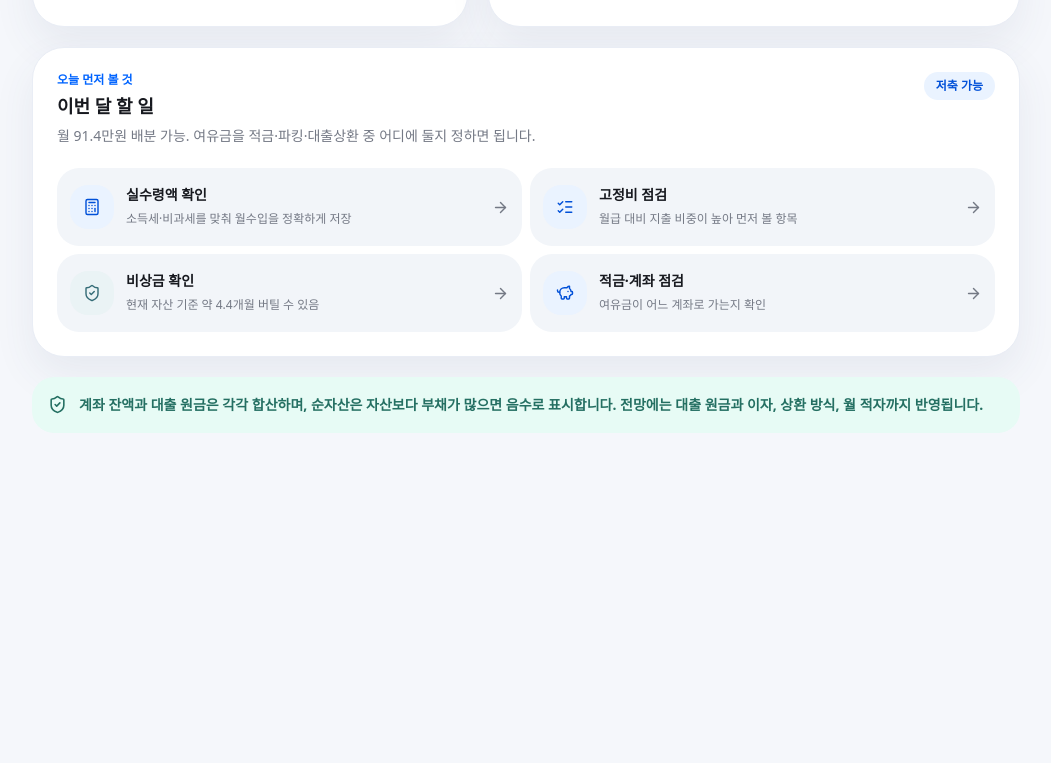
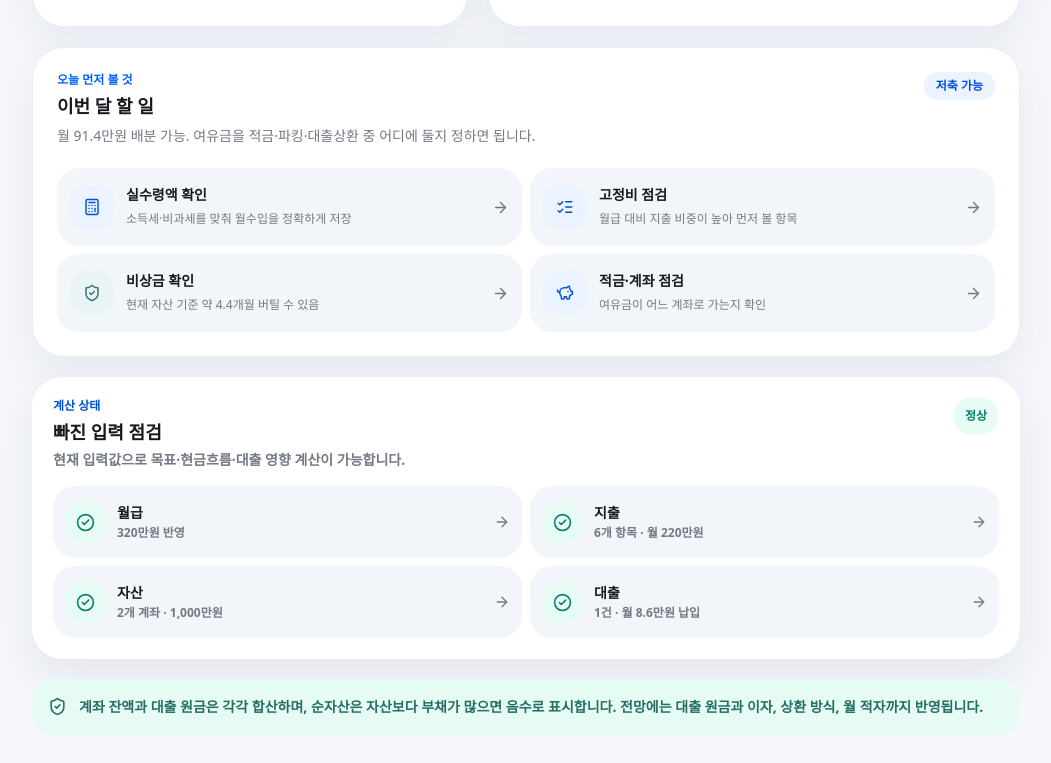
Before and after one commit to shsh99/MillionMoa, a Next.js app: page / in a window 1280 px wide. Shown: the part 911-1674 px from the top of the page, without its empty margins (228-1279 px from the left). Before the commit the page ends 1372 px from the top, so only its background shows below. Built offline with nearby package versions, Linux system fonts and the light colour scheme.

Commit message:
feat: add dashboard calculation checks

```diff
--- a/src/features/dashboard/dashboard-overview.tsx
+++ b/src/features/dashboard/dashboard-overview.tsx
@@ -1,7 +1,7 @@
 "use client";
 
 import { useEffect, useMemo, useRef, useState, type KeyboardEvent, type ReactNode } from "react";
-import { ArrowDownToLine, ArrowRight, ArrowUpFromLine, Building2, Calculator, ChartNoAxesCombined, CreditCard, Landmark, ListChecks, PiggyBank, RotateCcw, Save, ShieldCheck, Sparkles, Target, WalletCards } from "lucide-react";
+import { AlertCircle, ArrowDownToLine, ArrowRight, ArrowUpFromLine, Building2, Calculator, ChartNoAxesCombined, CheckCircle2, CreditCard, Landmark, ListChecks, PiggyBank, RotateCcw, Save, ShieldCheck, Sparkles, Target, WalletCards } from "lucide-react";
 import { MoneyInput } from "../../components/money-input";
 import { ExpenseManagementEditor } from "./expense-management-editor";
 import { FinanceScenarioEditor } from "./finance-scenario-editor";
@@ -325,6 +325,74 @@ function FinancialAccountSnapshot({ input }: { input: FinanceScenarioInput }) {
             <div className="min-w-0 flex-1"><strong className="block truncate text-sm font-extrabold text-[var(--wallet-ink)]">{loan.name}</strong><span className="mt-0.5 block text-xs font-semibold text-[var(--wallet-muted)]">남은 {loan.remainingMonths}개월 · 연 {(loan.annualRate * 100).toFixed(1)}%</span></div>
             <span className="shrink-0 text-sm font-black text-[var(--wallet-coral)]">-{formatShortMoney(loan.principal)}</span>
           </div>
+        ))}
+      </div>
+    </section>
+  );
+}
+
+function CalculationCheckPanel({
+  input,
+  scenario,
+}: {
+  input: FinanceScenarioInput;
+  scenario: ReturnType<typeof calculateFinanceScenario>;
+}) {
+  const checks = [
+    {
+      label: "월급",
+      ok: scenario.monthlyIncome > 0,
+      detail: scenario.monthlyIncome > 0 ? `${formatShortMoney(scenario.monthlyIncome)} 반영` : "실수령액 또는 월수입 입력 필요",
+      href: "#finance-calculators",
+    },
+    {
+      label: "지출",
+      ok: input.expenses.length > 0 && scenario.monthlyNonLoanExpense > 0,
+      detail: input.expenses.length > 0 ? `${input.expenses.length}개 항목 · 월 ${formatShortMoney(scenario.monthlyNonLoanExpense)}` : "고정비와 생활비 항목 추가 필요",
+      href: "#expense-management",
+    },
+    {
+      label: "자산",
+      ok: input.assets.length > 0,
+      detail: input.assets.length > 0 ? `${input.assets.length}개 계좌 · ${formatShortMoney(scenario.totalAssetBalances)}` : "통장, 적금, 파킹통장 입력 필요",
+      href: "#finance-assets",
+    },
+    {
+      label: "대출",
+      ok: scenario.totalLoanPrincipals === 0 || scenario.totalLoanPayment > 0,
+      detail: scenario.totalLoanPrincipals > 0 ? `${input.loans.length}건 · 월 ${formatShortMoney(scenario.totalLoanPayment)} 납입` : "대출이 없으면 0원으로 정상 계산",
+      href: "#finance-loans-input",
+    },
+  ];
+  const blockedCount = checks.filter((check) => !check.ok).length;
+
+  return (
+    <section aria-label="계산 점검" className="rounded-[30px] border border-white bg-white p-4 shadow-[0_18px_46px_rgba(28,38,58,0.08)] sm:p-5">
+      <div className="flex items-start justify-between gap-3">
+        <div>
+          <p className="text-xs font-black text-[var(--wallet-primary-strong)]">계산 상태</p>
+          <h2 className="mt-1 text-lg font-black text-[var(--wallet-ink)]">빠진 입력 점검</h2>
+          <p className="mt-1 text-sm font-bold text-[var(--wallet-muted)]">{blockedCount === 0 ? "현재 입력값으로 목표·현금흐름·대출 영향 계산이 가능합니다." : `${blockedCount}개 항목을 보완하면 결과가 더 정확해집니다.`}</p>
+        </div>
+        <span className={`inline-flex min-h-9 items-center rounded-full px-3 text-xs font-black ${blockedCount === 0 ? "bg-[var(--wallet-mint-soft)] text-[#0c7d67]" : "bg-[var(--wallet-warning-soft)] text-[#8a5b08]"}`}>{blockedCount === 0 ? "정상" : "보완 필요"}</span>
+      </div>
+      <div className="mt-4 grid gap-2 sm:grid-cols-2">
+        {checks.map((check) => (
+          <a
+            aria-label={`${check.label} ${check.ok ? "정상" : "보완 필요"} ${check.detail}`}
+            className="group flex min-h-[4.5rem] items-center gap-3 rounded-[22px] bg-[var(--wallet-surface-tint)] px-3 py-3 transition hover:bg-[var(--wallet-primary-soft)] active:scale-[0.98]"
+            href={check.href}
+            key={check.label}
+          >
+            <span className={`grid size-10 shrink-0 place-items-center rounded-2xl ${check.ok ? "bg-[var(--wallet-mint-soft)] text-[#0c7d67]" : "bg-[var(--wallet-warning-soft)] text-[#8a5b08]"}`}>
+              {check.ok ? <CheckCircle2 aria-hidden="true" size={19} /> : <AlertCircle aria-hidden="true" size={19} />}
+            </span>
+            <span className="min-w-0 flex-1">
+              <strong className="block text-sm font-black text-[var(--wallet-ink)]">{check.label}</strong>
+              <span className="mt-0.5 block truncate text-xs font-bold text-[var(--wallet-muted)]">{check.detail}</span>
+            </span>
+            <ArrowRight aria-hidden="true" className="shrink-0 text-[var(--wallet-muted)] transition-transform group-hover:translate-x-0.5" size={16} />
+          </a>
         ))}
       </div>
     </section>
@@ -706,6 +774,8 @@ export function DashboardOverview({ referenceDate }: { referenceDate?: Date }) {
 
             <StarterChecklist scenario={scenario} />
 
+            <CalculationCheckPanel input={input} scenario={scenario} />
+
             <section className="flex items-start gap-3 rounded-[22px] bg-[var(--wallet-mint-soft)] p-4 text-sm font-semibold leading-6 text-[#246f62]" aria-label="계산 안내"><ShieldCheck aria-hidden="true" className="mt-0.5 shrink-0" size={19} />계좌 잔액과 대출 원금은 각각 합산하며, 순자산은 자산보다 부채가 많으면 음수로 표시합니다. 전망에는 대출 원금과 이자, 상환 방식, 월 적자까지 반영됩니다.</section>
           </>
         )}
```
Also changed, not shown: 1 other file (tests, documents, lock files or other folders).
